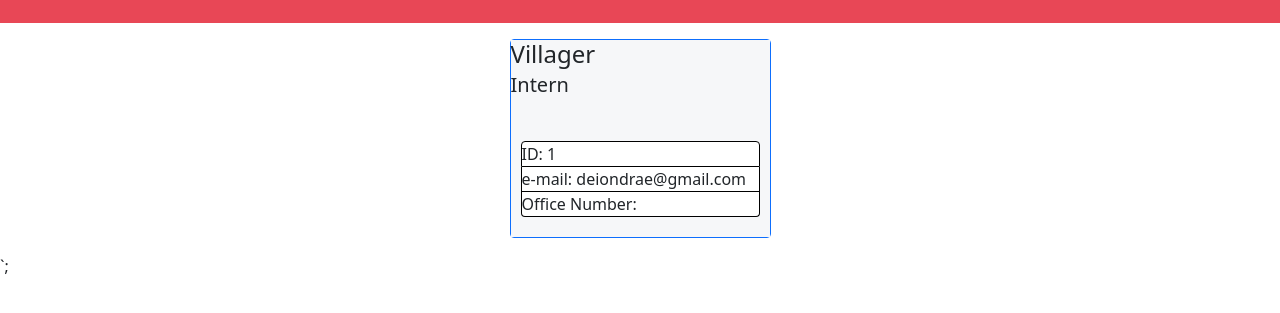
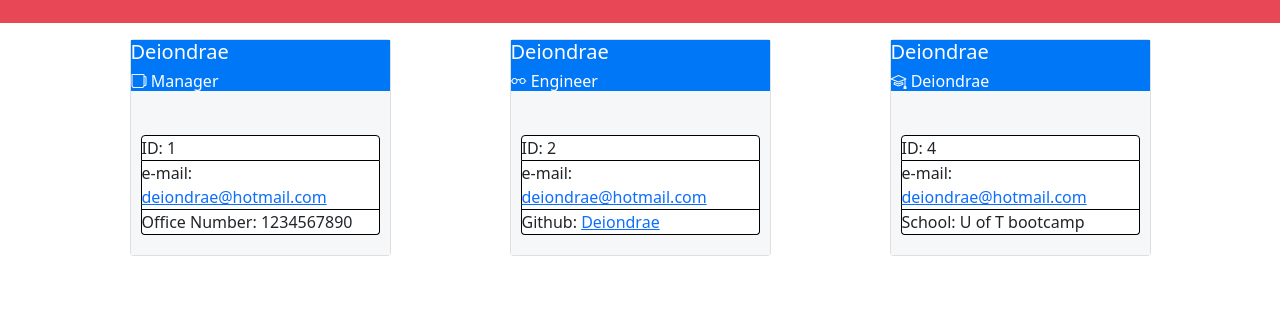
Before and after one commit to Deiondrae/Team-Profile-Generator, a website: page dist/index.html in a window 1280 px wide. Shown: the part 73-386 px from the top of the page. Drawn offline with nearby package versions, Linux system fonts and the light colour scheme.

Commit message:
pushing html sample in dist folder

```diff
--- a/dist/index.html
+++ b/dist/index.html
@@ -1,3 +1,4 @@
+
     <!DOCTYPE html>
     <html lang="en">
     <head>
@@ -7,6 +8,7 @@
         <title>Team Profile generator</title>
         <link href="https://cdn.jsdelivr.net/npm/bootstrap@5.1.3/dist/css/bootstrap.min.css" rel="stylesheet" integrity="sha384-1BmE4kWBq78iYhFldvKuhfTAU6auU8tT94WrHftjDbrCEXSU1oBoqyl2QvZ6jIW3" crossorigin="anonymous">
         <link rel="stylesheet" href="style.css">
+        <link rel="stylesheet" href="https://cdn.jsdelivr.net/npm/bootstrap-icons@1.8.1/font/bootstrap-icons.css">
     </head>
     <body>
     <header>
@@ -15,16 +17,46 @@
     <div class="container">
     <div class="row">
                 <div class="col-3 mx-auto my-3">
-        <div class="card border-primary">
+                <div class="card">
                   <div class="card-body">
-            <div class="card-top">
-            <h4 class="card-title">Villager</h4>
-            <h5 class="card-subtitle mb-4"><i class="bi bi-briefcase"></i> Intern</h5>
+                    <div class="profile-top">
+                    <h5 class="title">Deiondrae</h5>
+                    <h6 class="title mb-4"><i class="bi bi-cup"></i> Manager</h6>
                     </div>
                     <div class="list-group">
                       <p class="list-group-item">ID: 1</p>
-                <p class="list-group-item">e-mail: deiondrae@gmail.com</p>
-                <p class="list-group-item">Office Number: </p>
+                      <p class="list-group-item">e-mail: <a href="mailto:deiondrae@hotmail.com">deiondrae@hotmail.com</a></p>
+                      <p class="list-group-item">Office Number: 1234567890</p>
+                    </div>
+                  </div>
+                </div>
+              </div>
+                <div class="col-3 mx-auto my-3">
+                <div class="card">
+                  <div class="card-body">
+                    <div class="profile-top">
+                    <h5 class="title">Deiondrae</h5>
+                    <h6 class="title mb-4"><i class="bi bi-eyeglasses"></i> Engineer</h6>
+                    </div>
+                    <div class="list-group">
+                      <p class="list-group-item">ID: 2</p>
+                      <p class="list-group-item">e-mail: <a href="mailto:deiondrae@hotmail.com">deiondrae@hotmail.com</a></p>
+                      <p class="list-group-item">Github: <a href="https://github.com/Deiondrae" target="_blank">Deiondrae</a></p>
+                    </div>
+                  </div>
+                </div>
+              </div>
+                <div class="col-3 mx-auto my-3">
+                <div class="card">
+                  <div class="card-body">
+                    <div class="profile-top">
+                    <h5 class="title">Deiondrae</h5>
+                    <h6 class="title mb-4"><i class="bi bi-mortarboard"></i> Deiondrae</h6>
+                    </div>
+                    <div class="list-group">
+                      <p class="list-group-item">ID: 4</p>
+                      <p class="list-group-item">e-mail: <a href="mailto:deiondrae@hotmail.com">deiondrae@hotmail.com</a></p>
+                      <p class="list-group-item">School: U of T bootcamp</p>
                     </div>
                   </div>
                 </div>
@@ -32,4 +64,4 @@
     </div>
     </div>
     </body>
-</html>`;
+    </html>
```
Lines whose indentation alone changed are shown as unchanged.
